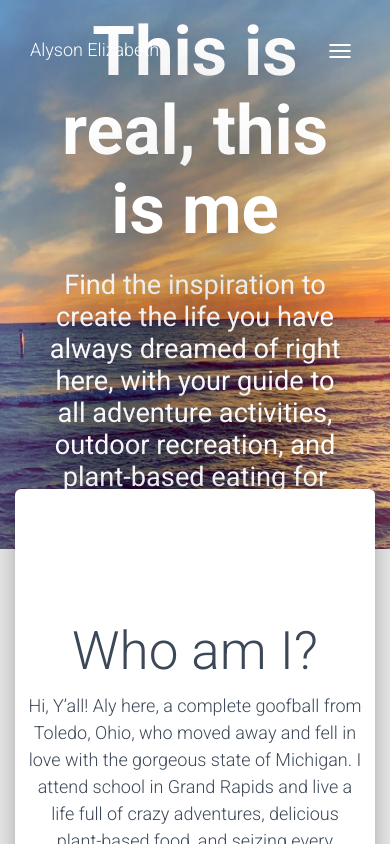
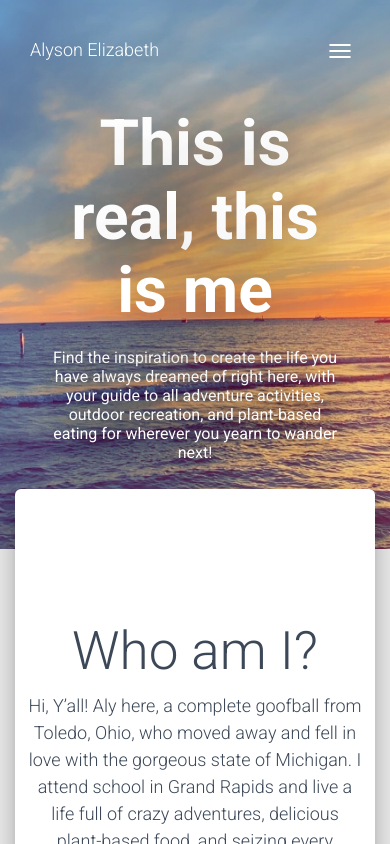
Before and after one commit to Chasec98/Alysons-Blog, a Vue app: page /posts in a window 390 px wide. Shown: the top 844 px of the page. Built offline with nearby package versions, Linux system fonts and the light colour scheme; some icons are missing.

Commit message:
css for small devices

```diff
--- a/src/assets/scss/material-kit/_example-pages.scss
+++ b/src/assets/scss/material-kit/_example-pages.scss
@@ -21,7 +21,7 @@
             text-shadow: 0px 15px 102.86px rgba(0, 0, 0, 0.7), 0px 15px 40.02px rgba(0, 0, 0, 0.21);
         }
         h3{
-          font-size: 2.23rem;
+          font-size: 2rem;
           margin: 10px auto 0;
 
           font-weight: 400;
--- a/src/assets/scss/material-kit/_responsive.scss
+++ b/src/assets/scss/material-kit/_responsive.scss
@@ -355,13 +355,13 @@
   }
 
   .index-page .brand h1 {
-    font-size: 4.3rem;
+    font-size: 4.5rem;
   }
 
   .index-page .brand h3 {
     max-width: 500px;
     line-height: normal;
-    font-size: 1.7rem;
+    font-size: 1.5rem;
   }
 
   .nav-tabs {
@@ -372,6 +372,32 @@
     display: none !important;
   }
 }
+
+@media (max-width: 451px){
+  .index-page .brand h1 {
+    font-size: 4rem;
+  }
+
+  .index-page .brand h3 {
+    max-width: 500px;
+    line-height: normal;
+    font-size: 1rem;
+  }
+}
+
+@media (max-height: 780px){
+  .index-page .brand h1 {
+    font-size: 2rem;
+    margin: 0;
+  }
+
+  .index-page .brand h3 {
+    max-width: 500px;
+    line-height: normal;
+    font-size: 0.8rem;
+  }
+}
+
 @media (min-width: 768px){
   .hidden-md{
     display: none !important;
```
Also changed, not shown: 1 other file (tests, documents, lock files or other folders).
